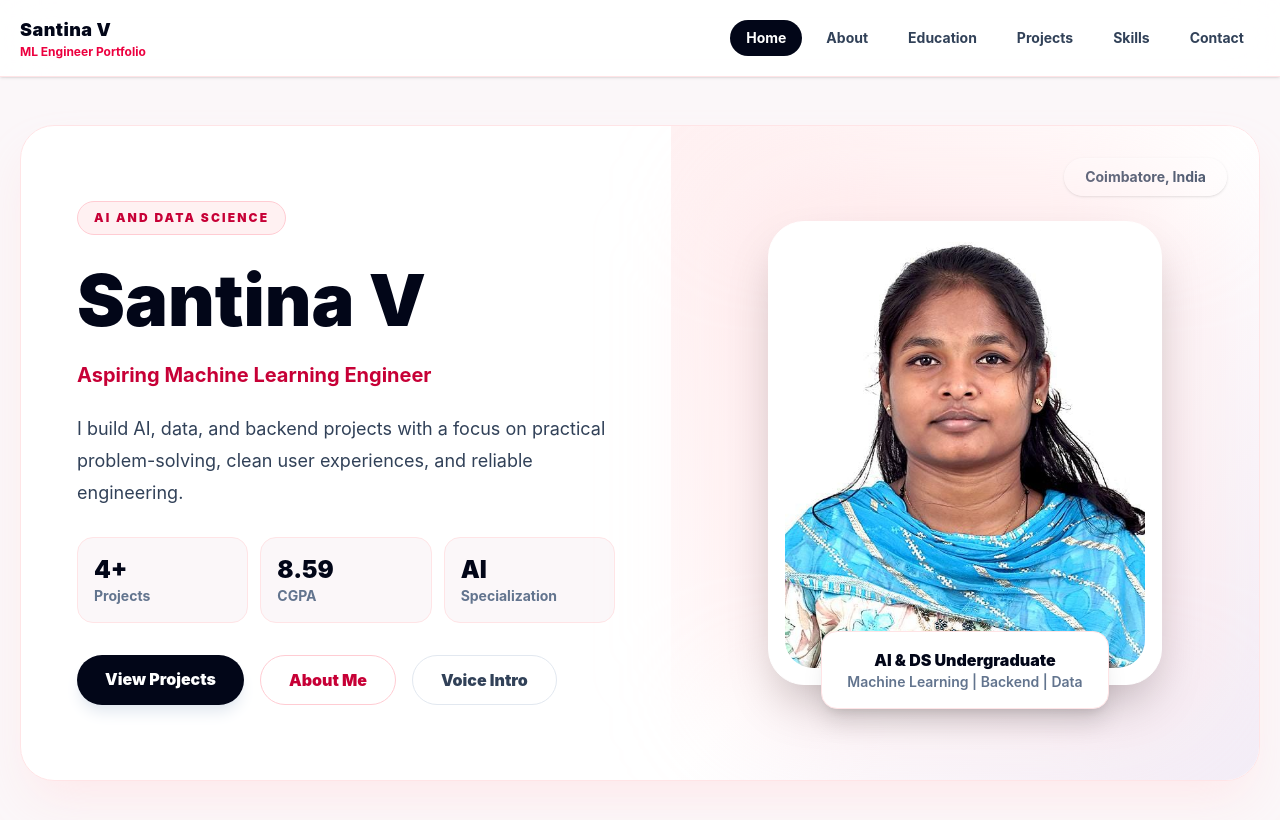
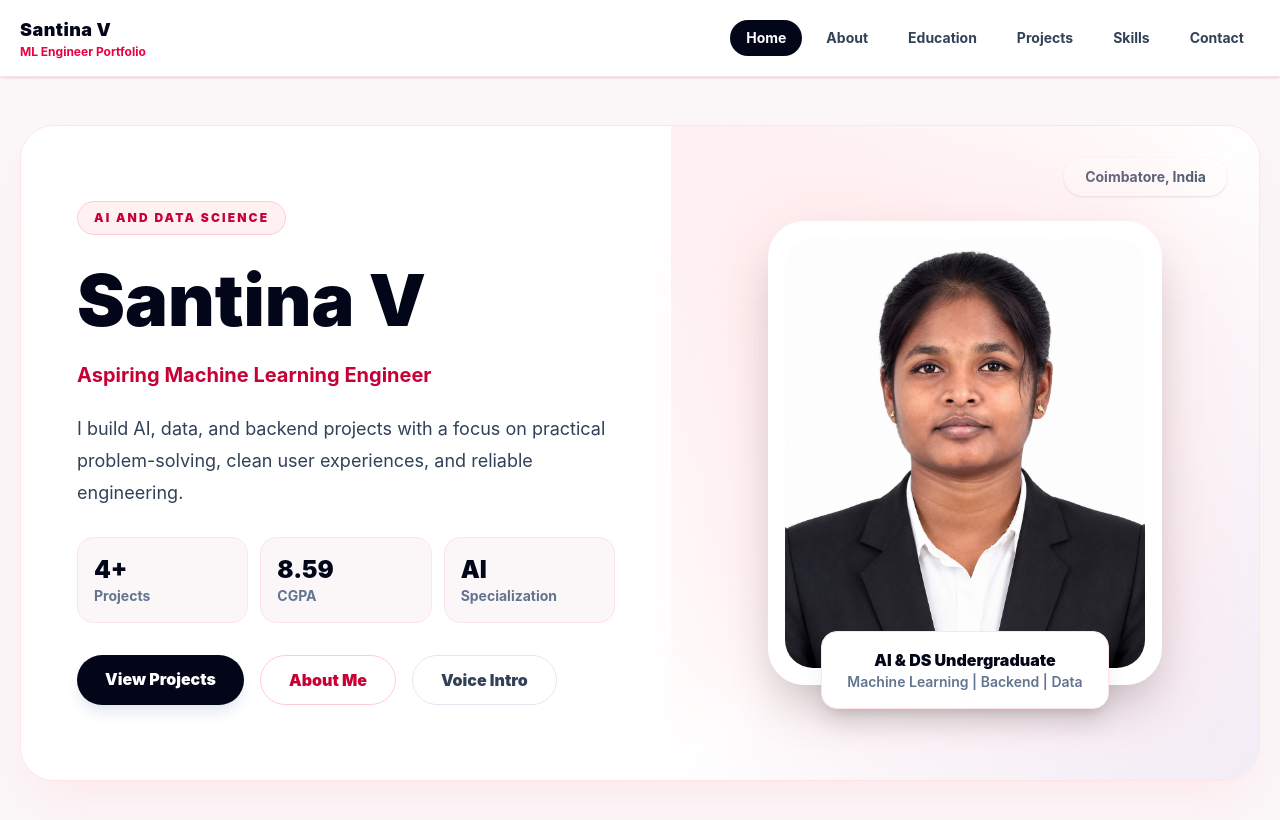
Before and after one commit to santina-v/santina-portfolio, a React (Vite) app: page / in a window 1280 px wide. Shown: the top 820 px of the page. Built offline with nearby package versions, Linux system fonts and the light colour scheme.

Commit message:
Update profile photo

```diff
--- a/src/App.jsx
+++ b/src/App.jsx
@@ -259,7 +259,7 @@ function Home() {
             <div className="absolute -inset-8 rounded-[44px] bg-rose-200/40 blur-3xl" />
             <div className="relative rounded-[36px] border border-white bg-white p-4 shadow-2xl">
               <img
-                src="/profile.jpeg"
+                src="/Profile.png"
                 alt="Santina V profile"
                 className="h-80 w-72 rounded-[28px] object-cover md:h-[430px] md:w-[360px]"
               />
```
Also changed, not shown: public/Profile.png (added), public/profile.jpeg (deleted).
